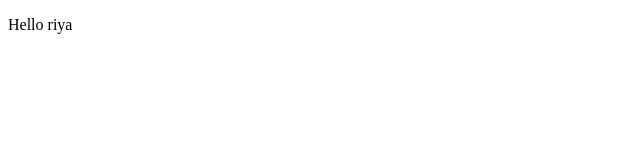
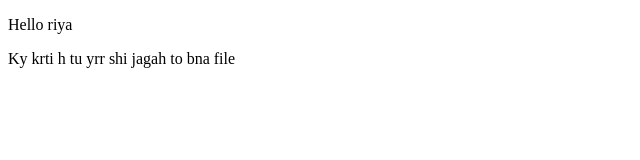
Before and after one commit to riyasharma029/abcd, a plain HTML site: page newFile.html in a window 1280 px wide. Shown: the whole page, without its empty margins (0-640 px from the left). Drawn offline with Linux system fonts and the light colour scheme.

Commit message:
New FileModified

```diff
--- a/newFile.html
+++ b/newFile.html
@@ -7,5 +7,6 @@
 </head>
 <body>
     <p>Hello riya</p>
+    <p>Ky krti h tu yrr shi jagah to bna file </p>
 </body>
 </html>
```
